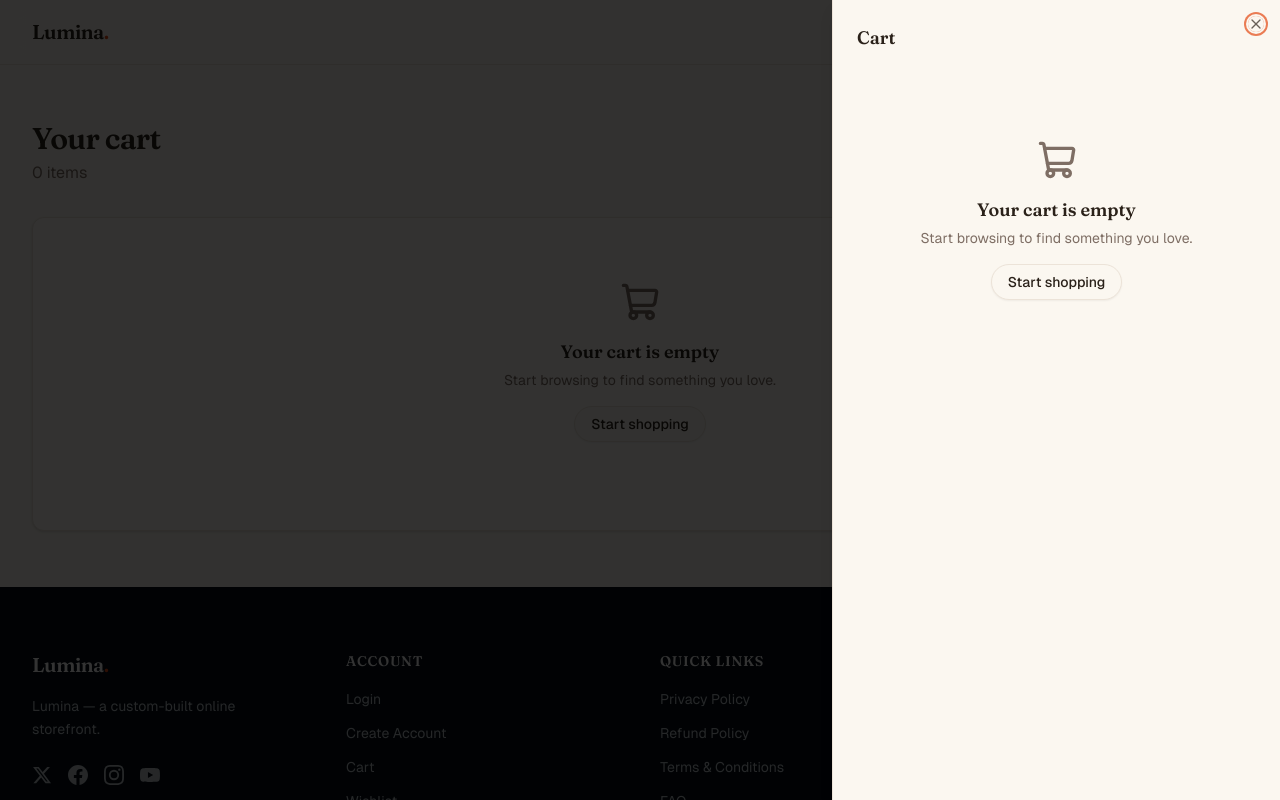
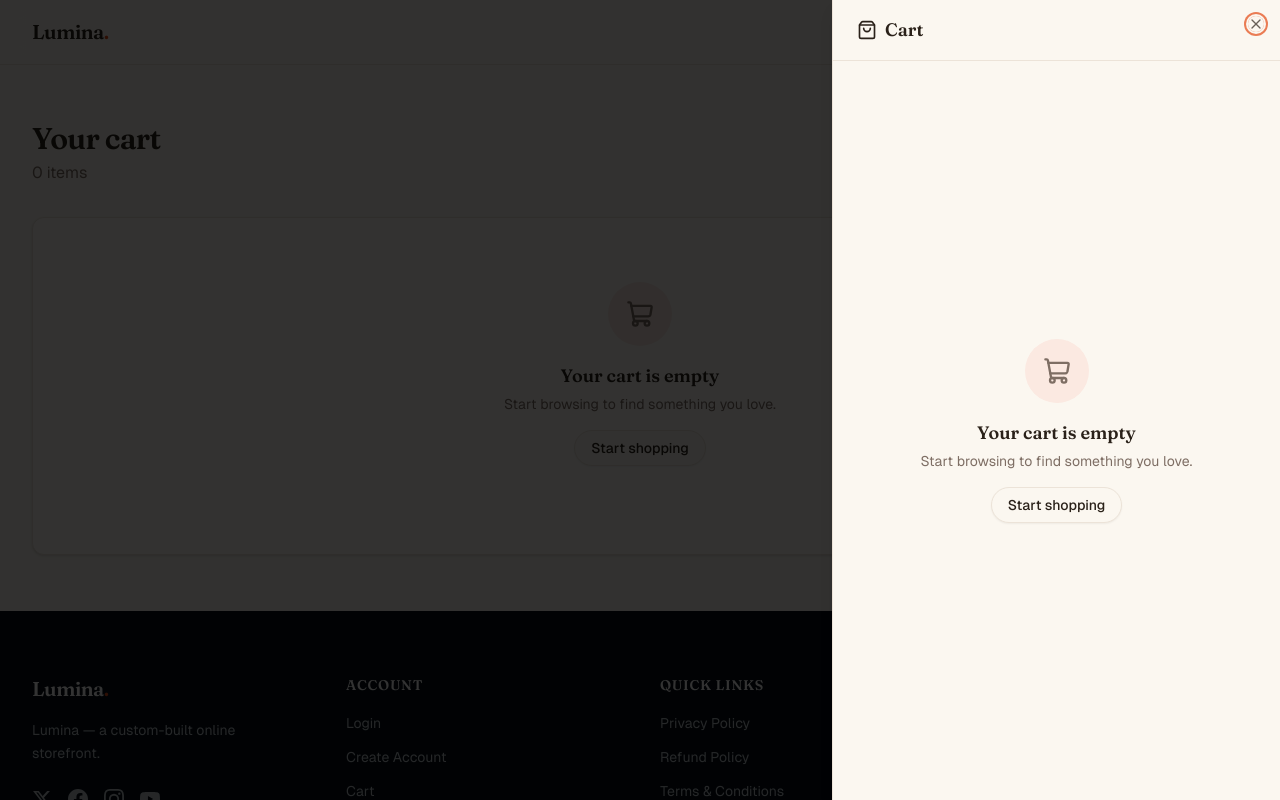
Before and after one commit to AmineMabrouk17/ecommerce-website, a Next.js app: page /cart in a window 1280 px wide. Both pictures are taken after a click on the button 1230 px from the left and 32 px from the top of the page. Shown: the top 800 px of the page. Built offline with nearby package versions, Linux system fonts and the light colour scheme.

Commit message:
Fixes #83: redesign cart drawer with animations, shipping progress, and improved UX (#93)

```diff
--- a/components/cart/cart-drawer.tsx
+++ b/components/cart/cart-drawer.tsx
@@ -1,6 +1,8 @@
 "use client";
 
 import Link from "next/link";
+import { AnimatePresence, motion } from "framer-motion";
+import { Truck, ShoppingBag } from "lucide-react";
 
 import { CartEmpty } from "@/components/cart/cart-empty";
 import { CartLine } from "@/components/cart/cart-line";
@@ -18,7 +20,10 @@ import {
   selectCartSubtotal,
   useCartStore,
 } from "@/lib/cart";
+import { cn } from "@/lib/utils";
 import { formatPrice } from "@/lib/money";
+
+const FREE_SHIPPING_THRESHOLD = 5000;
 
 export function CartDrawer() {
   const isOpen = useCartDrawerStore((state) => state.isOpen);
@@ -30,15 +35,17 @@ export function CartDrawer() {
   const subtotal = useCartStore(selectCartSubtotal);
   const count = useCartStore(selectCartCount);
 
+  const shippingProgress = Math.min(subtotal / FREE_SHIPPING_THRESHOLD, 1);
+  const remaining = Math.max(FREE_SHIPPING_THRESHOLD - subtotal, 0);
+  const freeShippingReached = subtotal >= FREE_SHIPPING_THRESHOLD;
+
   return (
-    <Sheet
-      open={isOpen}
-      onOpenChange={(next) => (next ? open() : close())}
-    >
-      <SheetContent className="flex w-full flex-col gap-6 sm:max-w-md">
-        <SheetHeader>
-          <SheetTitle>
-            Cart {count > 0 ? `(${count})` : ""}
+    <Sheet open={isOpen} onOpenChange={(next) => (next ? open() : close())}>
+      <SheetContent className="flex w-full flex-col gap-0 p-0 sm:max-w-md">
+        <SheetHeader className="border-b px-6 py-4">
+          <SheetTitle className="flex items-center gap-2 text-left">
+            <ShoppingBag className="size-5" aria-hidden />
+            Cart {count > 0 && <span className="text-muted-foreground font-normal">({count} {count === 1 ? "item" : "items"})</span>}
           </SheetTitle>
           <SheetDescription className="sr-only">
             Review the items in your cart
@@ -47,20 +54,54 @@ export function CartDrawer() {
 
         {lines.length > 0 ? (
           <>
-            <ul className="flex-1 space-y-6 overflow-y-auto pr-1">
+            <div className="px-6 pt-4">
+              <div className="flex items-center gap-2 text-xs">
+                <Truck className={cn("size-4", freeShippingReached ? "text-green-600" : "text-muted-foreground")} aria-hidden />
+                {freeShippingReached ? (
+                  <span className="font-medium text-green-600">You&apos;ve unlocked free shipping!</span>
+                ) : (
+                  <span className="text-muted-foreground">
+                    Add <span className="font-medium text-foreground">{formatPrice(remaining)}</span> more for free shipping
+                  </span>
+                )}
+              </div>
+              <div className="mt-2 h-1.5 overflow-hidden rounded-full bg-muted">
+                <motion.div
+                  className={cn(
+                    "h-full rounded-full",
+                    freeShippingReached ? "bg-green-600" : "bg-primary"
+                  )}
+                  initial={{ width: 0 }}
+                  animate={{ width: `${shippingProgress * 100}%` }}
+                  transition={{ duration: 0.4, ease: "easeOut" }}
+                />
+              </div>
+            </div>
+
+            <ul className="flex-1 space-y-0 overflow-y-auto px-6 py-4">
+              <AnimatePresence initial={false}>
                 {lines.map((line) => (
+                  <motion.li
+                    key={line.productId}
+                    layout
+                    initial={{ opacity: 0, height: 0 }}
+                    animate={{ opacity: 1, height: "auto" }}
+                    exit={{ opacity: 0, height: 0 }}
+                    transition={{ duration: 0.2 }}
+                  >
                     <CartLine
-                  key={line.productId}
                       line={line}
                       onChangeQuantity={(quantity) =>
                         setQuantity(line.productId, quantity)
                       }
                       onRemove={() => remove(line.productId)}
                     />
+                  </motion.li>
                 ))}
+              </AnimatePresence>
             </ul>
 
-            <div className="border-t pt-4">
+            <div className="border-t bg-card px-6 py-4">
               <div className="flex items-center justify-between">
                 <span className="text-sm text-muted-foreground">Subtotal</span>
                 <span className="text-lg font-semibold">
@@ -68,19 +109,19 @@ export function CartDrawer() {
                 </span>
               </div>
               <p className="mt-1 text-xs text-muted-foreground">
-                Shipping and total are calculated at checkout.
+                Shipping and taxes calculated at checkout.
               </p>
               <div className="mt-4 flex flex-col gap-3">
-                <Button asChild size="lg" className="w-full" onClick={close}>
+                <Button asChild size="lg" className="w-full rounded-full" onClick={close}>
                   <Link href="/checkout">Checkout</Link>
                 </Button>
                 <Button
                   asChild
                   variant="outline"
-                  className="w-full"
+                  className="w-full rounded-full"
                   onClick={close}
                 >
-                  <Link href="/cart">View cart</Link>
+                  <Link href="/cart">Continue Shopping</Link>
                 </Button>
               </div>
             </div>
--- a/components/cart/cart-empty.tsx
+++ b/components/cart/cart-empty.tsx
@@ -1,21 +1,42 @@
+"use client";
+
+import Link from "next/link";
+import { motion } from "framer-motion";
 import { ShoppingCart } from "lucide-react";
-import Link from "next/link";
 
 import { Button } from "@/components/ui/button";
 
 export function CartEmpty() {
   return (
-    <div className="flex flex-col items-center gap-4 py-16 text-center">
-      <ShoppingCart className="size-10 text-muted-foreground" aria-hidden />
-      <div>
+    <div className="flex flex-1 flex-col items-center justify-center gap-4 px-6 py-16 text-center">
+      <motion.div
+        initial={{ scale: 0.8, opacity: 0 }}
+        animate={{ scale: 1, opacity: 1 }}
+        transition={{ duration: 0.3, ease: "easeOut" }}
+      >
+        <div className="flex size-16 items-center justify-center rounded-full bg-muted">
+          <ShoppingCart className="size-7 text-muted-foreground" aria-hidden />
+        </div>
+      </motion.div>
+      <motion.div
+        initial={{ y: 8, opacity: 0 }}
+        animate={{ y: 0, opacity: 1 }}
+        transition={{ duration: 0.3, delay: 0.1 }}
+      >
         <h2 className="text-lg font-semibold">Your cart is empty</h2>
         <p className="mt-1 text-sm text-muted-foreground">
           Start browsing to find something you love.
         </p>
-      </div>
-      <Button asChild variant="outline">
-        <Link href="/catalog">Start shopping</Link>
-      </Button>
+      </motion.div>
+      <motion.div
+        initial={{ y: 8, opacity: 0 }}
+        animate={{ y: 0, opacity: 1 }}
+        transition={{ duration: 0.3, delay: 0.2 }}
+      >
+        <Button asChild variant="outline" className="rounded-full">
+          <Link href="/catalog">Start shopping</Link>
+        </Button>
+      </motion.div>
     </div>
   );
 }
--- a/components/cart/cart-line.tsx
+++ b/components/cart/cart-line.tsx
@@ -15,22 +15,22 @@ interface CartLineProps {
 
 export function CartLine({ line, onChangeQuantity, onRemove }: CartLineProps) {
   return (
-    <li className="flex gap-4">
-      <div className="relative h-20 w-20 shrink-0 overflow-hidden rounded-lg border bg-muted">
+    <div className="group flex gap-4 border-b py-4 first:pt-0 last:border-b-0 last:pb-0">
+      <div className="relative h-20 w-20 shrink-0 overflow-hidden rounded-xl border bg-muted">
         {line.image ? (
           <Image
             src={line.image}
             alt={line.name}
             fill
             sizes="80px"
-            className="object-cover"
+            className="object-cover transition-transform duration-200 group-hover:scale-105"
           />
         ) : null}
       </div>
       <div className="flex flex-1 flex-col justify-between gap-2">
         <div className="flex items-start justify-between gap-2">
-          <div>
-            <p className="text-sm font-medium">{line.name}</p>
+          <div className="min-w-0 flex-1">
+            <p className="truncate text-sm font-medium">{line.name}</p>
             <p className="mt-0.5 text-sm text-muted-foreground">
               {formatPrice(line.price)} each
             </p>
@@ -39,7 +39,7 @@ export function CartLine({ line, onChangeQuantity, onRemove }: CartLineProps) {
             type="button"
             aria-label={`Remove ${line.name} from cart`}
             onClick={onRemove}
-            className="text-muted-foreground transition-colors hover:text-destructive"
+            className="shrink-0 rounded-md p-1 text-muted-foreground opacity-0 transition-all hover:bg-destructive/10 hover:text-destructive group-hover:opacity-100"
           >
             <Trash2 className="size-4" aria-hidden />
           </button>
@@ -55,6 +55,6 @@ export function CartLine({ line, onChangeQuantity, onRemove }: CartLineProps) {
           </span>
         </div>
       </div>
-    </li>
+    </div>
   );
 }
```
Lines whose indentation alone changed are shown as unchanged.
